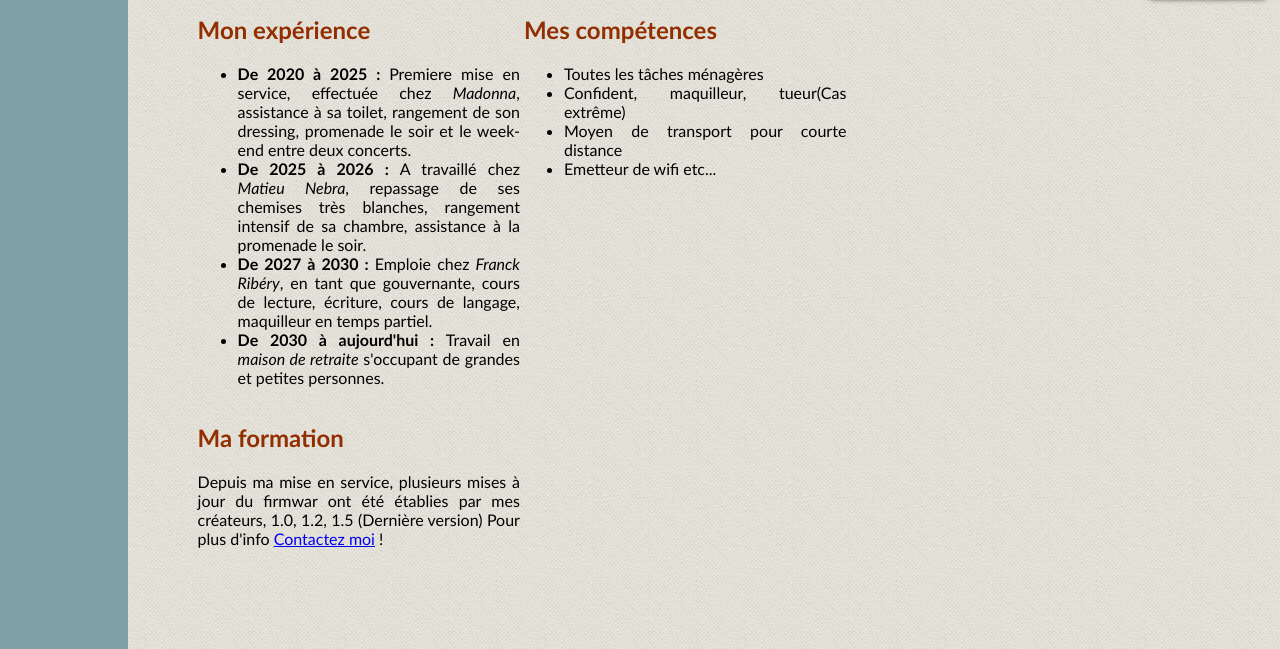
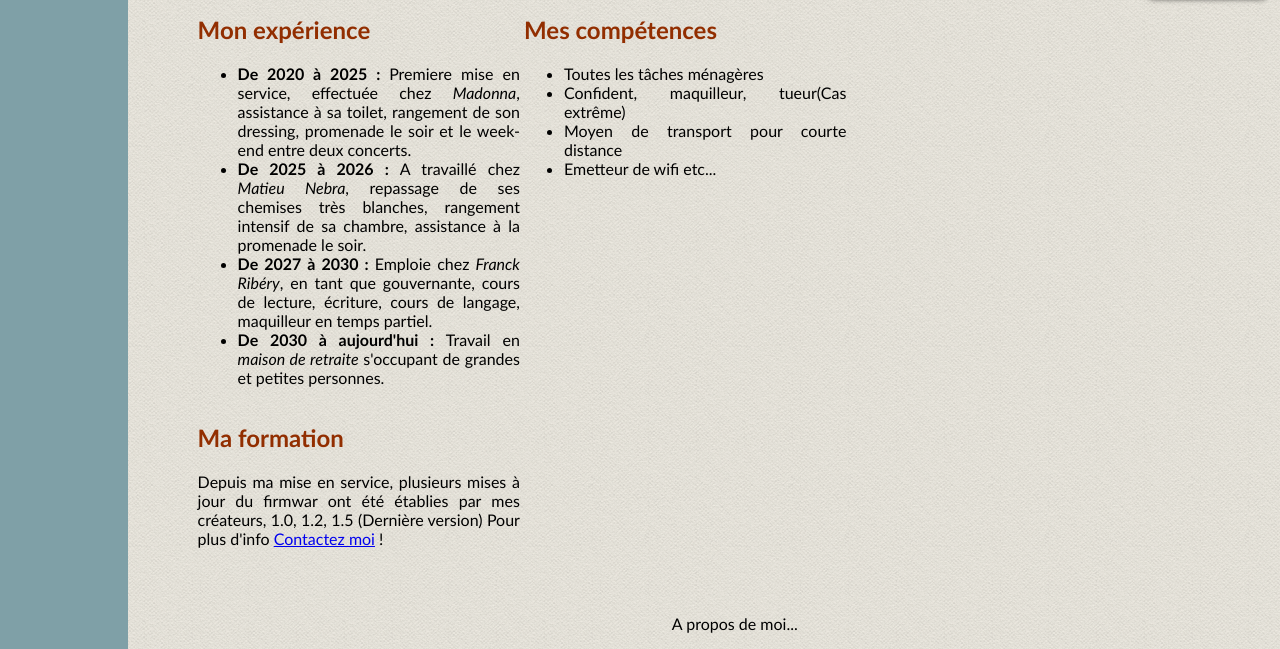
Before and after one commit to engel731/Cv-scotty, a plain HTML site: page index.html in a window 1280 px wide. Shown: the part 151-800 px from the top of the page. Drawn offline with Linux system fonts and the light colour scheme.

Commit message:
Ajout du footer

```diff
--- a/index.html
+++ b/index.html
@@ -54,6 +54,10 @@
           </p>
         </article>
       </section>
+
+      <footer>
+        <p>A propos de moi...</p>
+      </footer>
     </div>
   </body>
 </html>
--- a/styles/index.css
+++ b/styles/index.css
@@ -103,3 +103,9 @@ article h2
     width: auto;
   }
 }
+
+footer
+{
+  margin-top: 50px;
+  text-align: center;
+}
```
